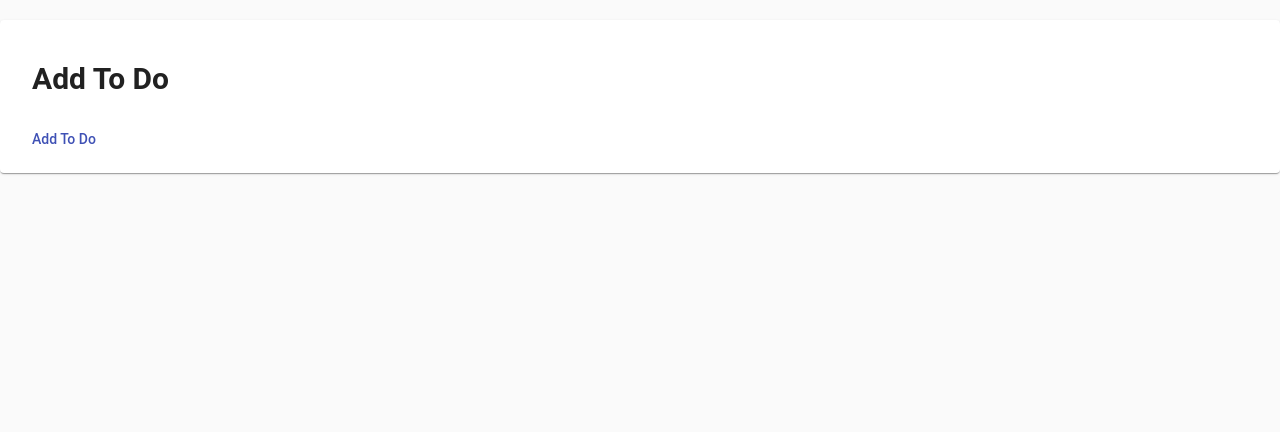
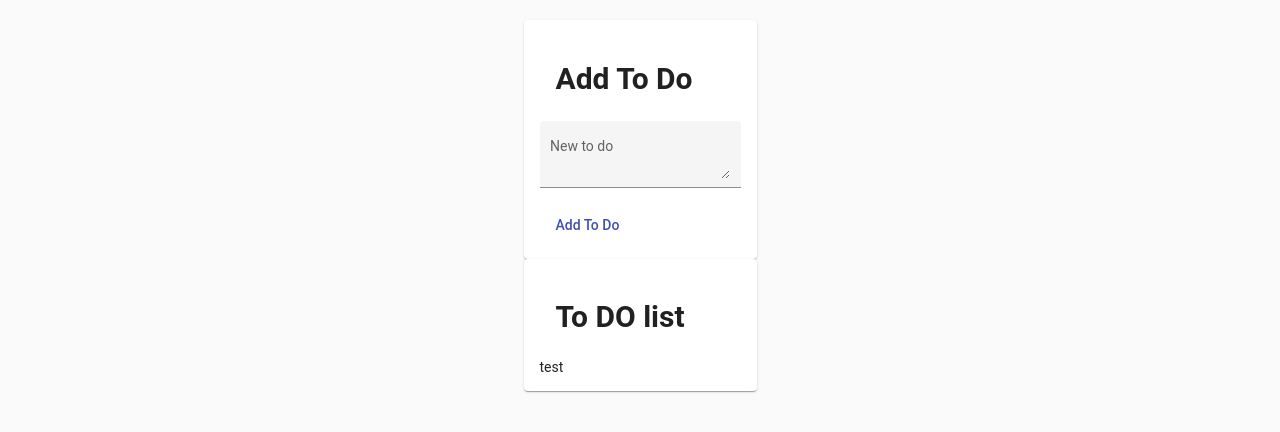
Before and after one commit to Viorelll/angular-viapp-todolist, an Angular app: page / in a window 1280 px wide. Shown: the top 432 px of the page. Built offline with nearby package versions, Linux system fonts and the light colour scheme.

Commit message:
2 files modified

```diff
--- a/src/app/pages/todo/todo.component.html
+++ b/src/app/pages/todo/todo.component.html
@@ -1,27 +1,7 @@
-<div fxLayout="column" fxLayoutAlign="start stretch" class="cards">
-  <div fxLayout="row" fxLayoutAlign="center">
-    <div fxFlex="90%" fxFlex.md="66.6667%" fxFlex.gt-md="50%">
 
-      <mat-card>
-          <mat-card-header>
-            <mat-card-title><h2>Add To Do</h2></mat-card-title>
-          </mat-card-header>
-          <mat-card-content>
-              <!-- <mat-form-field>
-                <mat-label>New to do</mat-label>
-                <textarea matInput placeholder="Ex. Buy milk..."></textarea>
-              </mat-form-field> -->
-            <div fxLayout="row" fxLayoutAlign="end">
-              <button mat-button color="primary" (click)="addToDo()">Add To Do</button>
-            </div>
-          </mat-card-content>
-      </mat-card>
-
-      <!-- <add-todo></add-todo> -->
-
-      <!-- <todo-list></todo-list> -->
-
-
-    </div>
-  </div>
+<div class="main-div">
+  <div class="cards">
+      <add-todo></add-todo>
+      <todo-list></todo-list>
+   </div>
 </div>
--- a/src/app/pages/todo/todo.component.scss
+++ b/src/app/pages/todo/todo.component.scss
@@ -1,7 +1,16 @@
 .cards {
   margin-top: 20px;
 
-  mat-card + mat-card {
+  mat-card + mat-focus-indicator{
     margin-top: 20px;
   }
+  .mat-card {
+      margin-top: 20px;
+  }
 }
+
+.main-div{
+  height: 100vh;
+  display: flex;
+  justify-content: center;
+}
```
